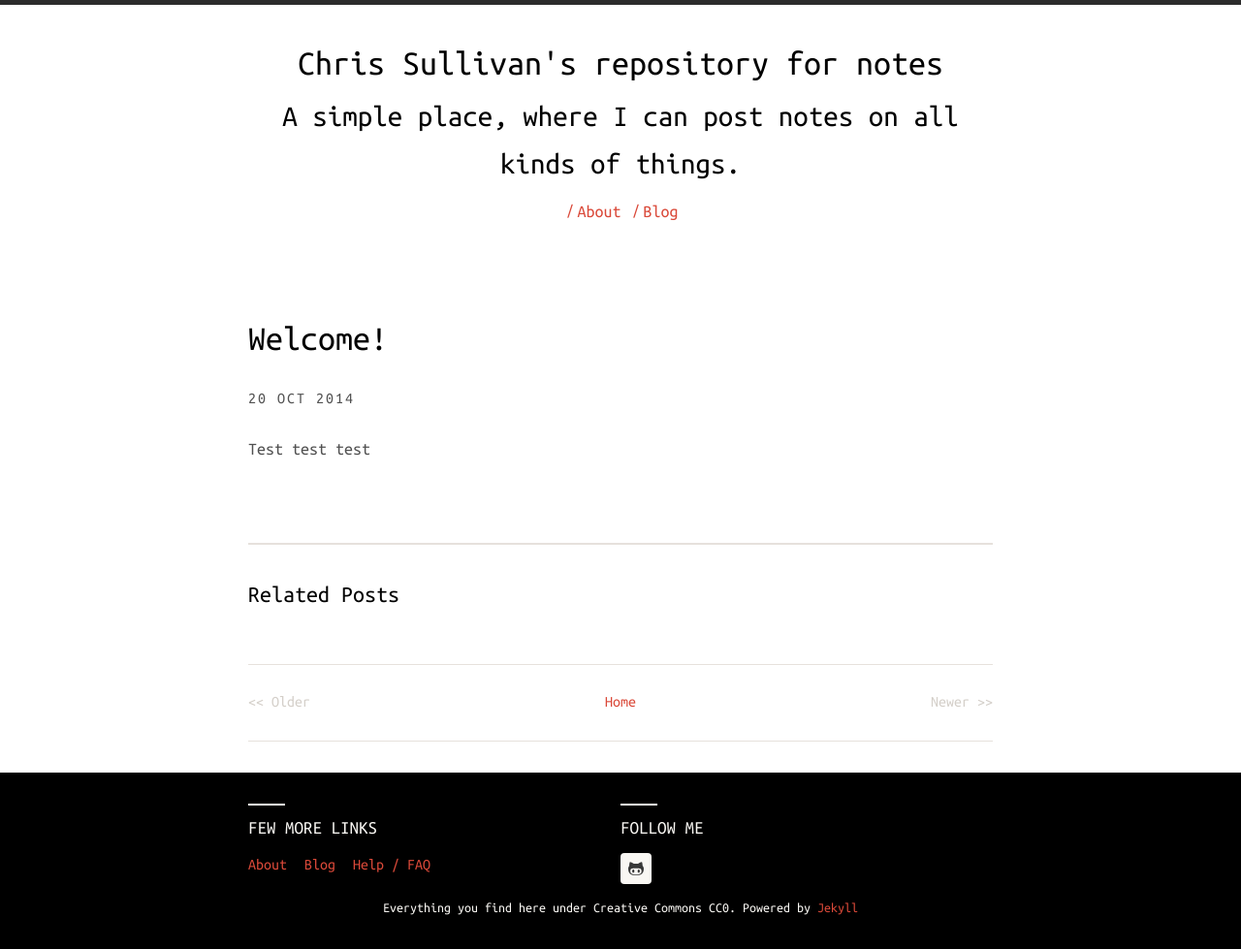
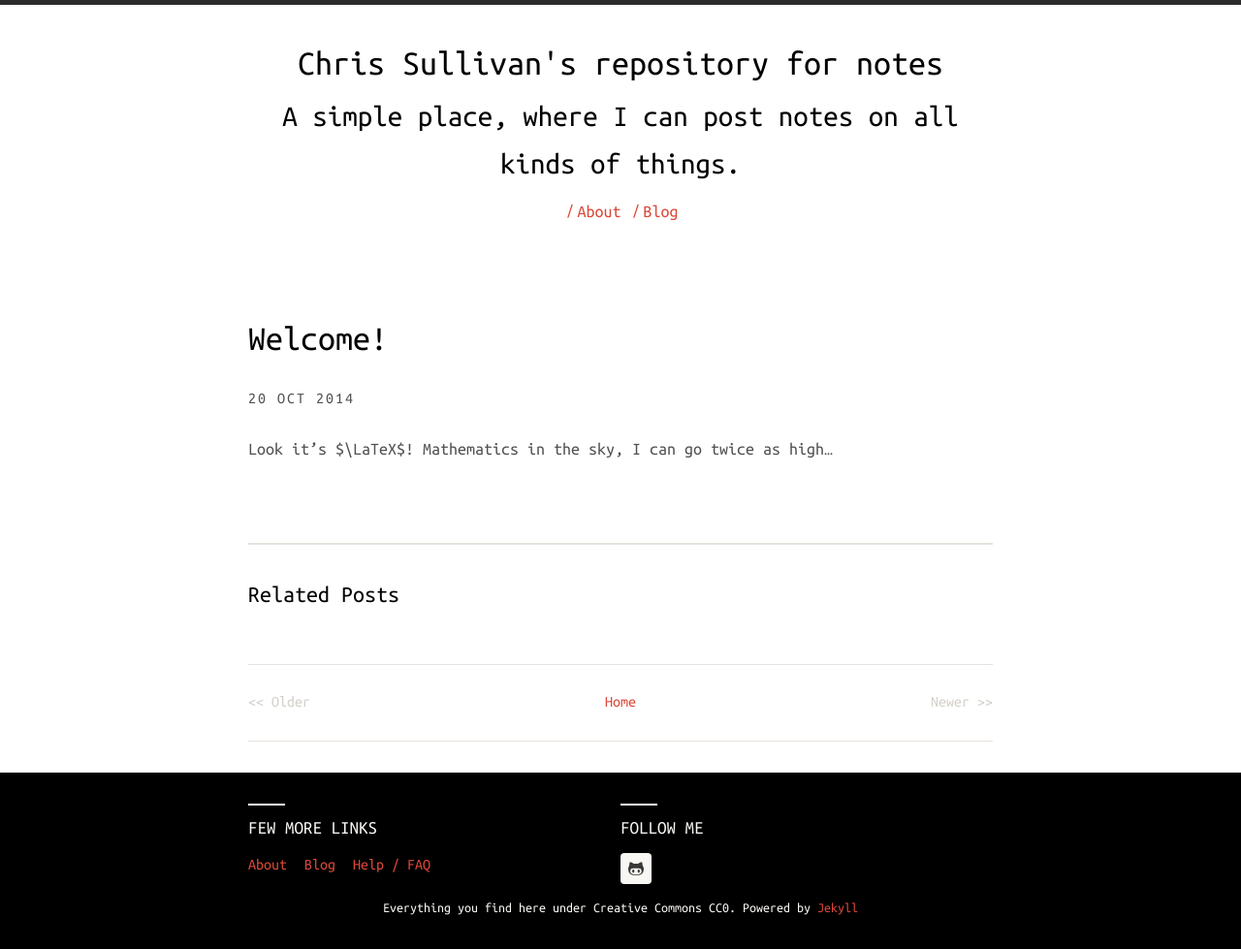
Before and after one commit to csullivan/csullivan.github.io, a Jekyll site: the page built from _posts/2014-10-20-welcome.md, in a window 1280 px wide. Shown: the whole page at 97% size. Built offline with Jekyll 4.4.1, drawn with Linux system fonts in a browser that asks for light colours; nearby versions of some CDN libraries.

Commit message:
Incremental Update

```diff
--- a/_posts/2014-10-20-welcome.md
+++ b/_posts/2014-10-20-welcome.md
@@ -7,4 +7,4 @@ categories:
 - blog
 ---
 
-Test test test
+Look it's $\LaTeX$! Mathematics in the sky, I can go twice as high...
```
